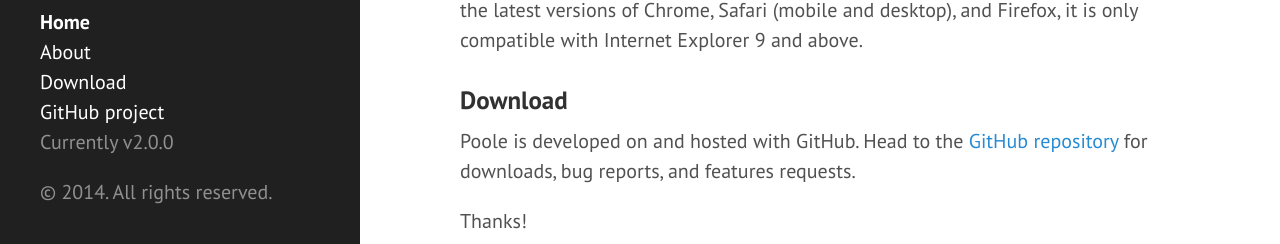
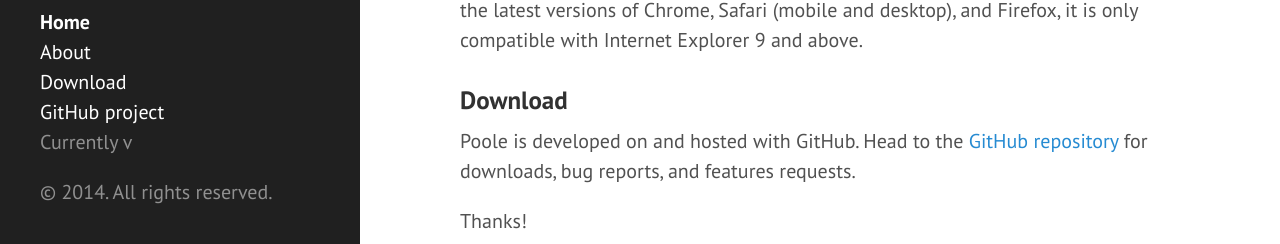
Before and after one commit to battletalks/battletalks.github.io, a Jekyll site: the page built from index.html, in a window 1280 px wide and 900 px high, scrolled down 527 px. Shown: the part 653-897 px from the top of the window. Built offline with Jekyll 4.4.1, drawn with Linux system fonts in a browser that asks for light colours; Markdown is read by kramdown in place of the engine named in the settings; the list of posts is cut into pages by our own code.

Commit message:
Adjustments

```diff
--- a/_config.yml
+++ b/_config.yml
@@ -16,9 +16,3 @@
   url:            https://twitter.com/mdo
 
 paginate:         5
-
-# Custom vars
-version:          2.0.0
-
-github:
-  repo:           https://github.com/poole/hyde
```
